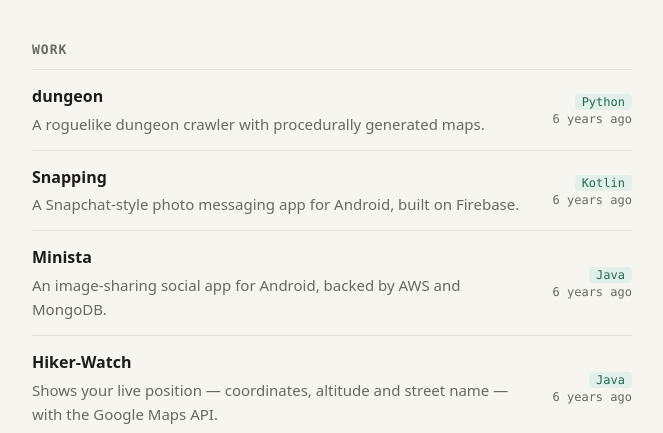
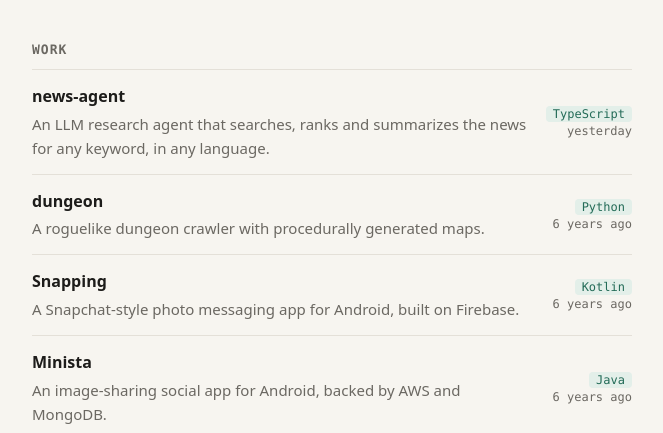
Before and after one commit to carvendishjang/carvendishjang.github.io, a plain HTML site: page index.html in a window 1280 px wide. Shown: the part 367-800 px from the top of the page, without its empty margins (308-971 px from the left). Drawn offline with Linux system fonts and the light colour scheme.

Commit message:
Add news-agent to Work list

```diff
--- a/index.html
+++ b/index.html
@@ -45,6 +45,11 @@
     <section class="work" aria-labelledby="work-title">
       <h2 id="work-title">Work</h2>
       <ul>
+        <li><a href="https://github.com/carvendishjang/news-agent">
+          <span class="title">news-agent</span>
+          <span class="desc">An LLM research agent that searches, ranks and summarizes the news for any keyword, in any language.</span>
+          <span class="meta"><span class="lang">TypeScript</span><time datetime="2026-11-17">Nov 2026</time></span>
+        </a></li>
         <li><a href="https://github.com/carvendishjang/dungeon">
           <span class="title">dungeon</span>
           <span class="desc">A roguelike dungeon crawler with procedurally generated maps.</span>
```
